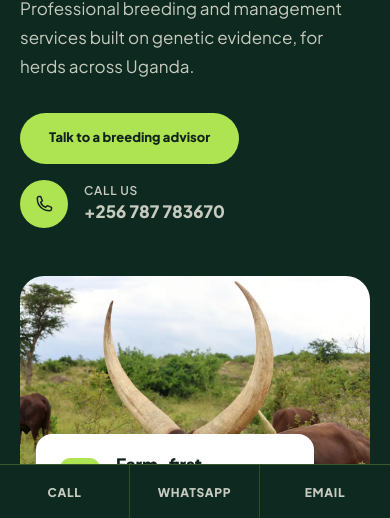
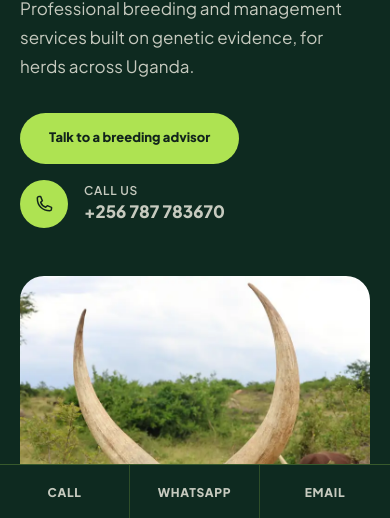
Before and after one commit to Balukuu/GenBionex-website, a plain HTML site: page index.html in a window 390 px wide. Shown: the part 323-841 px from the top of the page. Drawn offline with Linux system fonts and the light colour scheme.

Commit message:
UI fIXES

```diff
--- a/assets/css/style.css
+++ b/assets/css/style.css
@@ -427,11 +427,16 @@ h4, .h4 { font-size: var(--text-lg); }
   overflow: hidden;
   aspect-ratio: 4 / 3;
 }
+@media (max-width: 26rem) {
+  .hero__media { aspect-ratio: 1 / 1; }
+}
 .hero__media img { width: 100%; height: 100%; object-fit: cover; }
 .hero__badge {
   position: absolute;
   left: var(--space-3);
+  right: var(--space-3);
   bottom: var(--space-3);
+  max-width: 16rem;
   background: var(--white);
   color: var(--ink);
   border-radius: var(--radius-md);
@@ -617,6 +622,8 @@ h4, .h4 { font-size: var(--text-lg); }
   color: var(--ink);
 }
 .field input, .field select, .field textarea {
+  width: 100%;
+  min-width: 0;
   border: 1.5px solid var(--border);
   background: var(--white);
   border-radius: var(--radius-sm);
--- a/index.html
+++ b/index.html
@@ -122,7 +122,7 @@
             <span class="hero__badge-icon">
               <svg class="icon" viewBox="0 0 24 24" width="20" height="20"><path d="M12 3l7 3v6c0 5-3.5 7.5-7 9-3.5-1.5-7-4-7-9V6l7-3Z"/><path d="M9 12l2 2 4-4"/></svg>
             </span>
-            <span class="hero__badge-text"><strong>Farm-first</strong><span class="hero__badge-sub">Advisory built around your herd</span></span>
+            <span class="hero__badge-text"><strong>Farm-first</strong><span class="hero__badge-sub">Built around your herd</span></span>
           </div>
         </div>
         <p class="photo-credit">Ankole cattle, Uganda — <a href="https://commons.wikimedia.org/w/index.php?curid=132683936">flowcomm</a>, CC BY 2.0</p>
```
